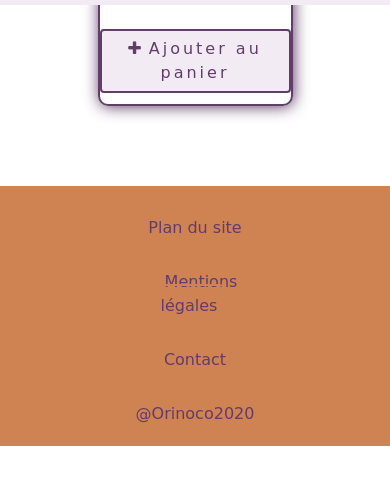
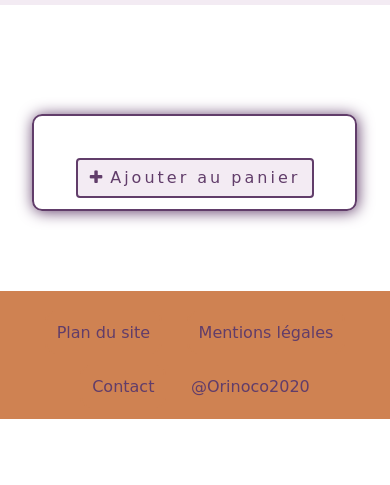
Before and after one commit to LV3125/Orinoco-Oriteddies, a website: page app/ficheProduit.html in a window 390 px wide. Shown: the part 93-578 px from the top of the page. Drawn offline with nearby package versions, Linux system fonts and the light colour scheme; no server answers; a web font is replaced by a local one.

Commit message:
Mis en place du responsive pour la page ficheProduit.html

```diff
--- a/app/ficheProduit.html
+++ b/app/ficheProduit.html
@@ -41,7 +41,7 @@
             </div>
 
             <main id="productDetailPage" class="row">
-                <section id="productCard" class="offset-3 col-6">
+                <section id="productCard" class="offset-1 col-10 offset-lg-3 col-lg-6">
 
                     <br/>
                     <button class="btn btn_add"><i class="fa fa-plus"></i>Ajouter au panier</button>
@@ -59,7 +59,7 @@
 
             <!-- FOOTER -->
             <footer class="row">
-                <ul class="offset-3 col-6">
+                <ul class="col-12">
                     <li><a href="#">Plan du site</a></li>
                     <li><a href="#">Mentions légales</a></li>
                     <li><a href="#">Contact</a></li>
--- a/app/scss/pages/_detailProduct.scss
+++ b/app/scss/pages/_detailProduct.scss
@@ -1,5 +1,7 @@
 // DETAILS PRODUCT PAGE
-#productCard{
+#productDetailPage{
+    padding-top: 15vh;
+    & #productCard{
         padding: 3% 0%;
         text-align: center;
         border: 2px solid $purple-dark;
@@ -34,6 +36,8 @@
             }
         }
     }
+}
+
 
 //FENETRE POPUP
 #popupAdd{
```
Also changed, not shown: app/css/main.css, 1 other file. Lines whose indentation alone changed are shown as unchanged.
